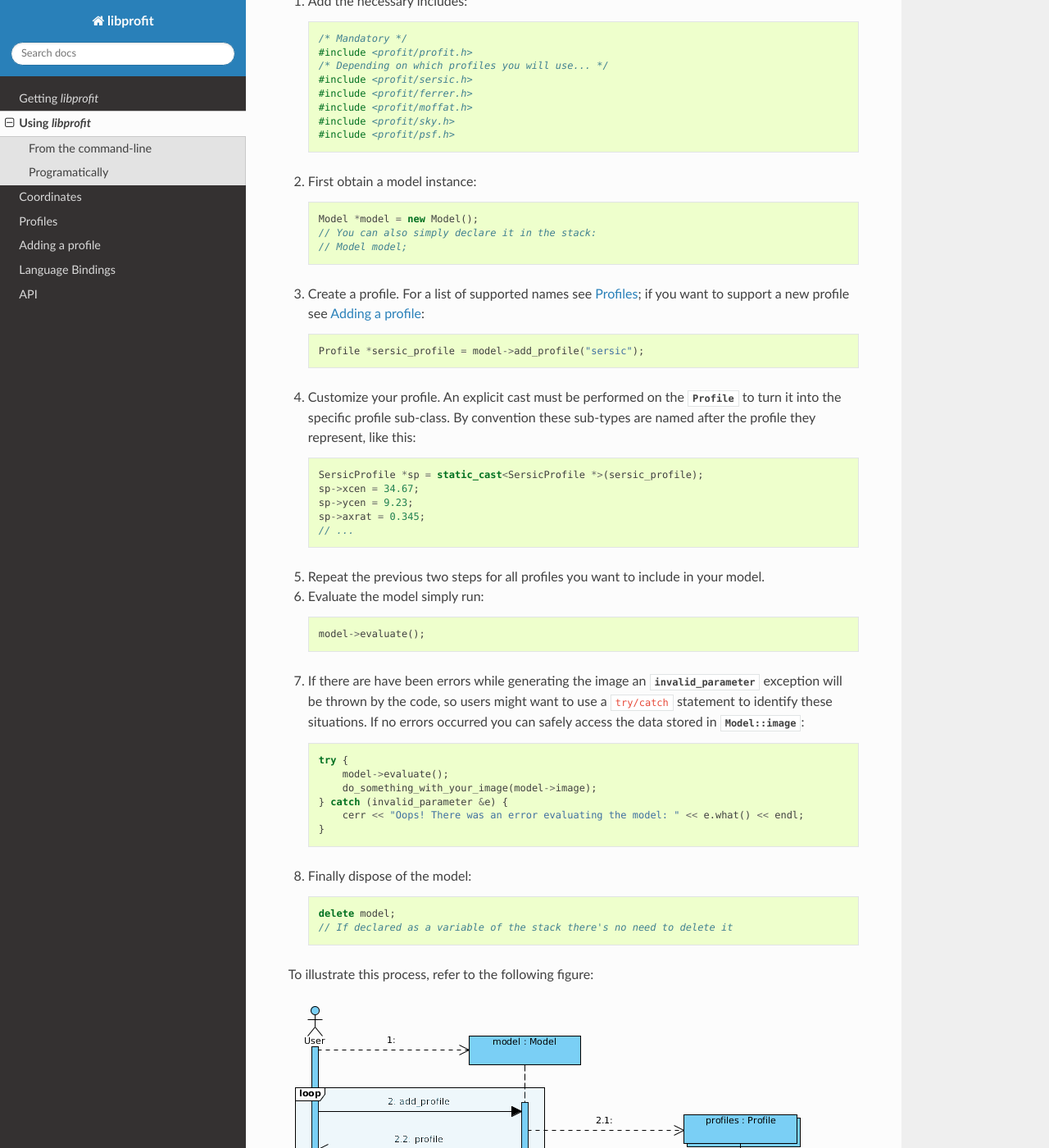
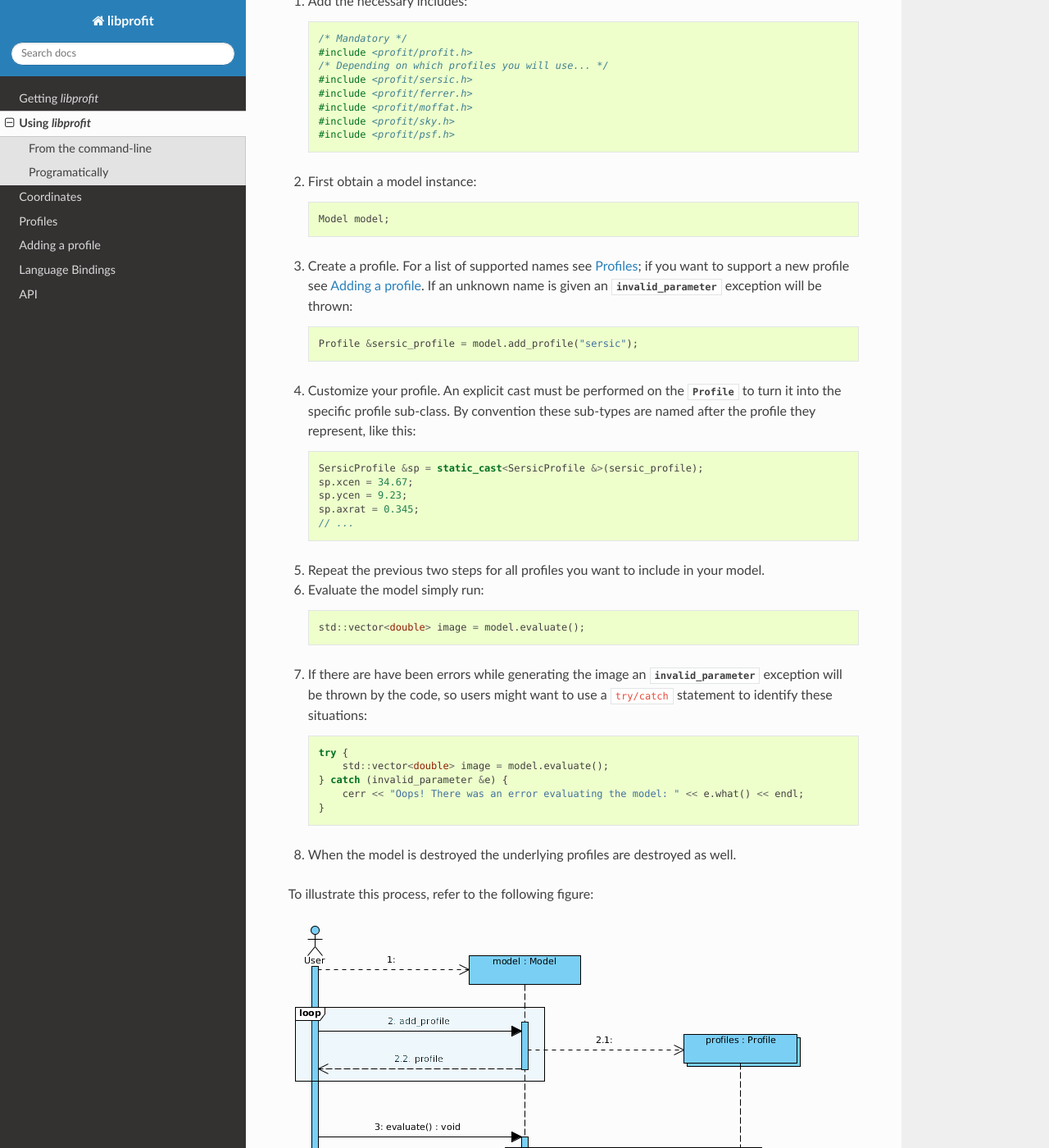
Before and after one commit to ICRAR/libprofit, a Sphinx documentation site: the page built from docs/usage.rst, in a window 1280 px wide and 1400 px high, scrolled down 694 px. Shown: the whole window at 82% size. Built offline with Sphinx 7.4.7 and the Read the Docs theme 2.0.0, drawn with Linux system fonts in a browser that asks for light colours.

```diff
--- a/docs/usage.rst
+++ b/docs/usage.rst
@@ -47,14 +47,14 @@ The basic usage pattern then is as follows:
 
 #. First obtain a model instance::
 
-	 Model *model = new Model();
-	 // You can also simply declare it in the stack:
-	 // Model model;
+	 Model model;
 
 #. Create a profile. For a list of supported names see :doc:`profiles`;
-   if you want to support a new profile see :doc:`new_profile`::
+   if you want to support a new profile see :doc:`new_profile`.
+   If an unknown name is given an :class:`invalid_parameter` exception will be
+   thrown::
 
-	 Profile *sersic_profile = model->add_profile("sersic");
+	 Profile &sersic_profile = model.add_profile("sersic");
 
 #. Customize your profile.
    An explicit cast must be performed on the :class:`Profile` to turn it
@@ -62,10 +62,10 @@ The basic usage pattern then is as follows:
    By convention these sub-types are named after the profile they represent,
    like this::
 
-	 SersicProfile *sp = static_cast<SersicProfile *>(sersic_profile);
-	 sp->xcen = 34.67;
-	 sp->ycen = 9.23;
-	 sp->axrat = 0.345;
+	 SersicProfile &sp = static_cast<SersicProfile &>(sersic_profile);
+	 sp.xcen = 34.67;
+	 sp.ycen = 9.23;
+	 sp.axrat = 0.345;
 	 // ...
 
 #. Repeat the previous two steps for all profiles
@@ -73,27 +73,21 @@ The basic usage pattern then is as follows:
 
 #. Evaluate the model simply run::
 
-	 model->evaluate();
+	 std::vector<double> image = model.evaluate();
 
 #. If there are have been errors
    while generating the image
    an :class:`invalid_parameter` exception will be thrown by the code,
    so users might want to use a ``try/catch`` statement
-   to identify these situations.
-   If no errors occurred you can safely access the data
-   stored in :member:`Model::image`::
+   to identify these situations::
 
 	 try {
-	     model->evaluate();
-	     do_something_with_your_image(model->image);
+	     std::vector<double> image = model.evaluate();
 	 } catch (invalid_parameter &e) {
 	     cerr << "Oops! There was an error evaluating the model: " << e.what() << endl;
 	 }
 
-#. Finally dispose of the model::
-
-	 delete model;
-	 // If declared as a variable of the stack there's no need to delete it
+#. When the model is destroyed the underlying profiles are destroyed as well.
 
 To illustrate this process, refer to the following figure:
 
```
Also changed, not shown: docs/new_profile.rst (+13 -9 lines), 2 other files.
